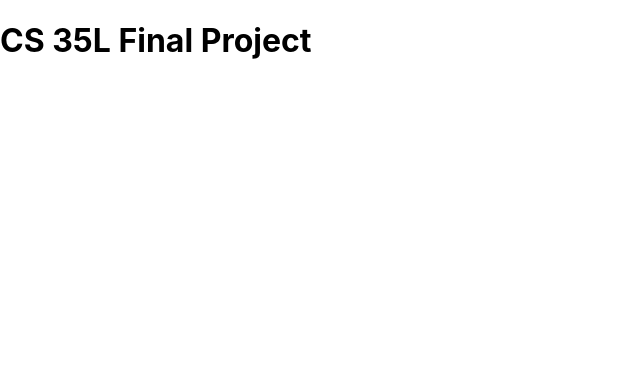
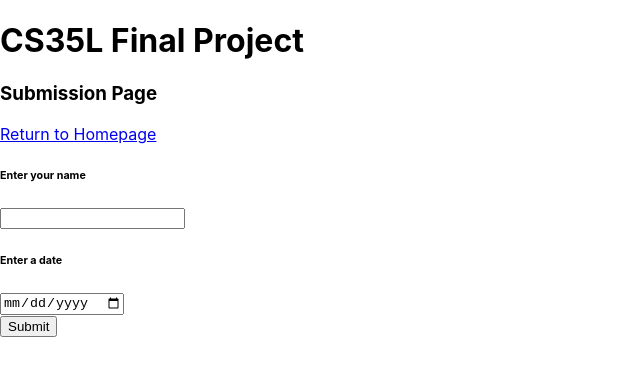
Before and after one commit to ViciousCupcake/CS35L-Project, a React (Create React App) app in the folder frontend/: page /submit in a window 1280 px wide. Shown: the top 376 px of the page, without its empty margins (0-640 px from the left). Built offline with nearby package versions, Linux system fonts and the light colour scheme.

Commit message:
connect frontend to use backend api

```diff
--- a/frontend/package.json
+++ b/frontend/package.json
@@ -6,8 +6,10 @@
     "@testing-library/jest-dom": "^5.12.0",
     "@testing-library/react": "^11.2.6",
     "@testing-library/user-event": "^12.8.3",
+    "axios": "^0.21.1",
     "react": "^17.0.2",
     "react-dom": "^17.0.2",
+    "react-router-dom": "^5.2.0",
     "react-scripts": "4.0.3",
     "web-vitals": "^1.1.2"
   },
--- a/frontend/public/index.html
+++ b/frontend/public/index.html
@@ -1,14 +1,12 @@
 <!DOCTYPE html>
 <html lang="en">
+
 <head>
   <meta charset="utf-8" />
   <link rel="icon" href="%PUBLIC_URL%/favicon.ico" />
   <meta name="viewport" content="width=device-width, initial-scale=1" />
   <meta name="theme-color" content="#000000" />
-    <meta
-      name="description"
-      content="Web site created using create-react-app"
-    />
+  <meta name="description" content="Web site created using create-react-app" />
   <link rel="apple-touch-icon" href="%PUBLIC_URL%/logo192.png" />
   <!--
       manifest.json provides metadata used when your web app is installed on a
@@ -24,8 +22,9 @@
       work correctly both with client-side routing and a non-root public URL.
       Learn how to configure a non-root public URL by running `npm run build`.
     -->
-    <title>React App</title>
+  <title>CS 35L Project</title>
 </head>
+
 <body>
   <noscript>You need to enable JavaScript to run this app.</noscript>
   <div id="root"></div>
@@ -40,4 +39,5 @@
       To create a production bundle, use `npm run build` or `yarn build`.
     -->
 </body>
+
 </html>
--- a/frontend/src/App.css
+++ b/frontend/src/App.css
@@ -1,3 +1,9 @@
+/*
+I'm begging you.... please make this look good :(
+
+Also we can get rid of all of the contents of this file-- this is only used for the default page (which I got rid of)
+*/
+
 .App {
   text-align: center;
 }
--- a/frontend/src/App.js
+++ b/frontend/src/App.js
@@ -1,25 +1,23 @@
-import logo from './logo.svg';
+import React, { Component } from 'react';
+import { BrowserRouter as Switch, Route } from 'react-router-dom';
 import './App.css';
 
-function App() {
-  return (
-    <div className="App">
-      <header className="App-header">
-        <img src={logo} className="App-logo" alt="logo" />
-        <p>
-          Edit <code>src/App.js</code> and save to reload.
-        </p>
-        <a
-          className="App-link"
-          href="https://reactjs.org"
-          target="_blank"
-          rel="noopener noreferrer"
-        >
-          Learn React
-        </a>
-      </header>
-    </div>
-  );
+import CreateSubmission from './components/CreateSubmission';
+import EnumerateEntries from './components/EnumerateEntries';
+
+class App extends Component {
+  render() {
+    return (
+      <Switch>
+        <div>
+          <h1>CS35L Final Project</h1>
+          {/* HOMEPAGE */}
+          <Route exact path='/' component={EnumerateEntries} />
+          {/* SUBMISSION */}
+          <Route exact path='/submit' component={CreateSubmission} />
+        </div>
+      </Switch>
+    );
+  }
 }
-
 export default App;
--- /dev/null
+++ b/frontend/src/components/CreateSubmission.js
@@ -0,0 +1,70 @@
+import React, { Component } from 'react';
+import '../App.css';
+import axios from 'axios';
+
+class CreateSubmission extends Component {
+  constructor() {
+    super();
+    this.state = {
+      first_name: '',
+      submission_date: ''
+    };
+  }
+
+  onChange = e => {
+    this.setState({ [e.target.name]: e.target.value });
+  };
+
+  submitForm = e => {
+    e.preventDefault();
+
+    const data = {
+      first_name: this.state.first_name,
+      submission_date: this.state.submission_date
+    };
+    let JSONData = JSON.stringify(data);
+    console.log(`Submitting Post Request to http://${window.BACKEND_URL}/api/submissions with contents ${JSONData}`);
+
+    axios
+      .post(`http://${window.BACKEND_URL}/api/submissions`, data)
+      .then(res => {
+        this.setState({
+          first_name: '',
+          submission_date: ''
+        })
+      })
+      .catch(err => {
+        console.log(err);
+      })
+  };
+
+  render() {
+    return (
+      <div>
+        <h3>Submission Page</h3>
+        <a href="./">Return to Homepage</a>
+
+        <form onSubmit={this.submitForm} method="POST">
+          <h6>Enter your name</h6>
+          <input
+            type='text'
+            name='first_name'
+            value={this.state.first_name}
+            onChange={this.onChange}
+          />
+          <h6>Enter a date</h6>
+          <input
+            type='date'
+            name='submission_date'
+            value={this.state.submission_date}
+            onChange={this.onChange}
+          />
+          <br />
+          <input type="submit" />
+        </form>
+      </div >
+    );
+  }
+}
+
+export default CreateSubmission;
--- /dev/null
+++ b/frontend/src/components/Entry.js
@@ -0,0 +1,12 @@
+import React from 'react';
+
+function Entry(props) {
+  return (
+    <tr>
+      <td> {props.submission.first_name}</td>
+      <td>{props.submission.submission_date}</td>
+    </tr>
+  )
+};
+
+export default Entry;
--- /dev/null
+++ b/frontend/src/components/EnumerateEntries.js
@@ -0,0 +1,47 @@
+import React, { Component } from 'react';
+import '../App.css';
+import axios from 'axios';
+import Entry from './Entry';
+
+class EnumerateEntries extends Component {
+  constructor(props) {
+    super(props);
+    this.state = {
+      data: []
+    };
+  }
+
+  componentDidMount() {
+    axios.get(`http://${window.BACKEND_URL}/api/submissions/`)
+      .then(response => {
+        this.setState({data: response.data})
+      })
+      .catch(err => {
+        console.error(err);
+      })
+  };
+
+
+  render() {
+    const dataFromAPI = this.state.data;
+    var dataArr = dataFromAPI.map((submission, k) => <Entry submission={submission} key={k} />);
+    return (
+      <div>
+        { /* graphic design is my passion */}
+        <h3>Homepage</h3>
+        <a href="/submit">Make a submission</a>
+        <table>
+          <tbody>
+            <tr>
+              <td style={{ width: '250px' }}><b>Name:</b></td>
+              <td style={{ width: '250px' }}><b>Date:</b></td>
+            </tr>
+            {dataArr}
+          </tbody>
+        </table>
+      </div>
+    );
+  }
+}
+
+export default EnumerateEntries;
--- a/frontend/src/index.js
+++ b/frontend/src/index.js
@@ -4,8 +4,11 @@ import './index.css';
 import App from './App';
 import reportWebVitals from './reportWebVitals';
 
+// Change this variable if you change the port that the backend is hosted on.
+window.BACKEND_URL = `localhost:8000`
+
 ReactDOM.render(
-  <h1>CS 35L Final Project</h1>,
+  <App />,
   document.getElementById('root')
 );
 
```
Also changed, not shown: 2 other files (tests, documents, lock files or other folders). Lines whose indentation alone changed are shown as unchanged.
